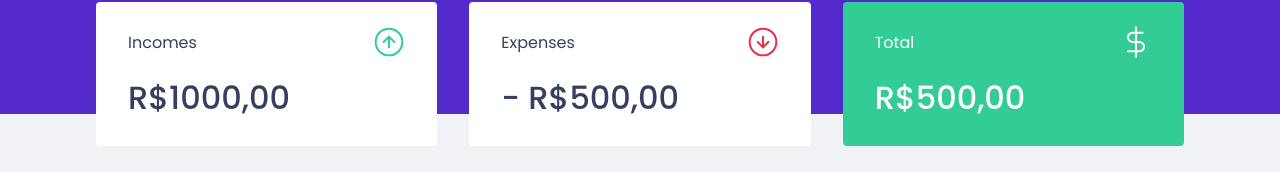
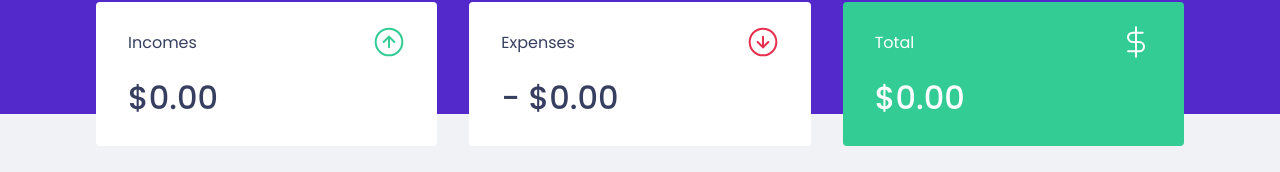
Before and after one commit to LucasBandeira-MJ/Rocketseat-ignite-chapter-2, a React (Create React App) app: page / in a window 1280 px wide. Shown: the part 158-330 px from the top of the page. Built offline with nearby package versions, Linux system fonts and the light colour scheme; no server answers; what miragejs would draw is missing.

Commit message:
Added code for calculating the incomes, expenses and total transaction values

```diff
--- a/src/components/Summary/index.tsx
+++ b/src/components/Summary/index.tsx
@@ -9,6 +9,25 @@
 export const Summary = () => {
     const { transactions } = useContext(TransactionsContext);
 
+    const summary = transactions.reduce((acc, transaction) => {
+        if(transaction.type === 'deposit') {
+            acc.deposits += transaction.amount
+            acc.total += transaction.amount
+        } else {
+            acc.withdraws += transaction.amount
+            acc.total -= transaction.amount
+        }
+        return acc;
+    }, {
+        deposits: 0,
+        withdraws: 0,
+        total: 0
+    })
+
+    const formatCurrency = (value:number):string => {
+        return new Intl.NumberFormat('en-US', { style: 'currency', currency: 'USD' }).format(value)
+    }
+
     console.log('transactions: ',transactions)
 
     return (
@@ -18,21 +37,21 @@
                     <p>Incomes</p>
                     <img src={incomeImg} alt="Entradas" />
                 </header>
-                <strong>R$1000,00</strong>
+                <strong>{formatCurrency(summary.deposits)}</strong>
             </div>
             <div>
                 <header>
                     <p>Expenses</p>
                     <img src={outcomeImg} alt="Saídas" />
                 </header>
-                <strong>- R$500,00</strong>
+                <strong>- {formatCurrency(summary.withdraws)}</strong>
             </div>
             <div className="highlight-background">
                 <header>
                     <p>Total</p>
                     <img src={totalImg} alt="Total" />
                 </header>
-                <strong>R$500,00</strong>
+                <strong>{formatCurrency(summary.total)}</strong>
             </div>
         </Container>
     )
```
